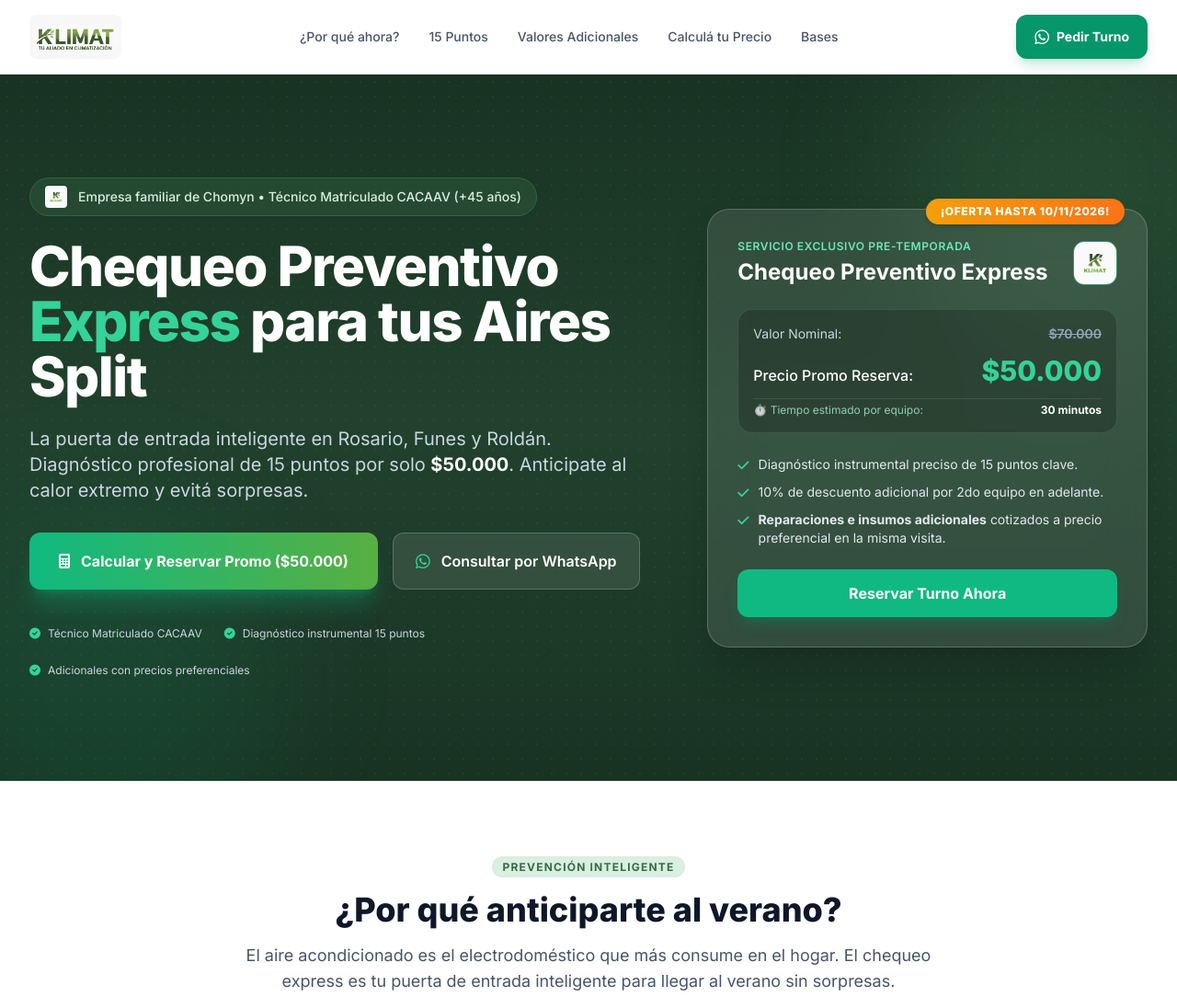
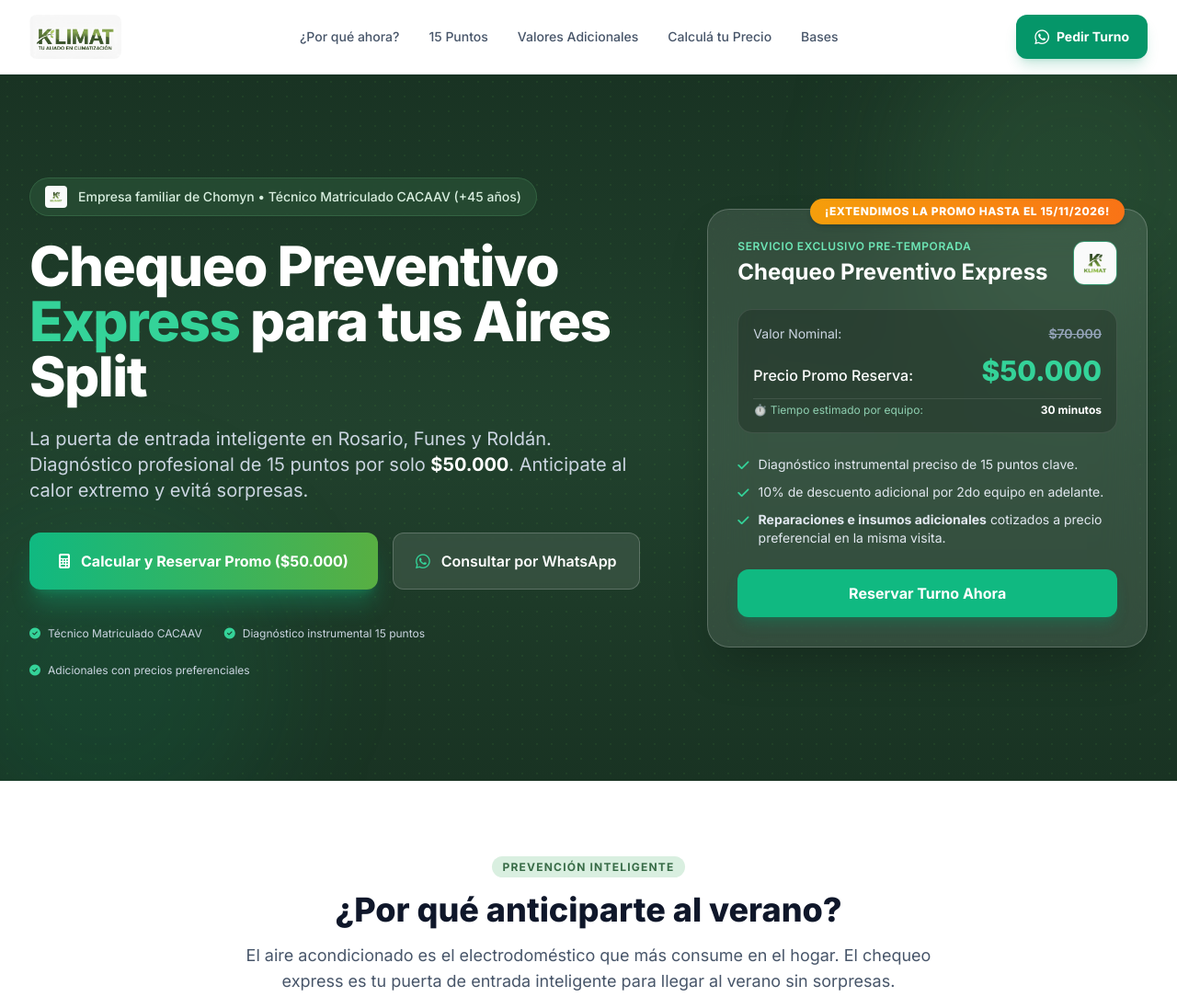
Before and after one commit to klimatclimasustentable/Promo_klimat, a plain HTML site: page index.html in a window 1280 px wide. Shown: the top 1084 px of the page at 92% size. Drawn offline with nearby package versions, Linux system fonts and the light colour scheme.

Commit message:
Update index.html

```diff
--- a/index.html
+++ b/index.html
@@ -109,7 +109,7 @@
                 <div class="lg:col-span-5">
                     <div class="bg-white/10 border border-white/20 backdrop-blur-xl rounded-3xl p-6 sm:p-8 shadow-2xl relative">
                         <div class="absolute -top-3 right-6 bg-gradient-to-r from-amber-500 to-orange-500 text-white font-extrabold text-xs uppercase px-4 py-1.5 rounded-full shadow-md tracking-wider">
-                            ¡OFERTA HASTA 10/11/2026!
+                            ¡Extendimos la promo hasta el 15/11/2026!
                         </div>
 
                         <div class="space-y-6">
```
